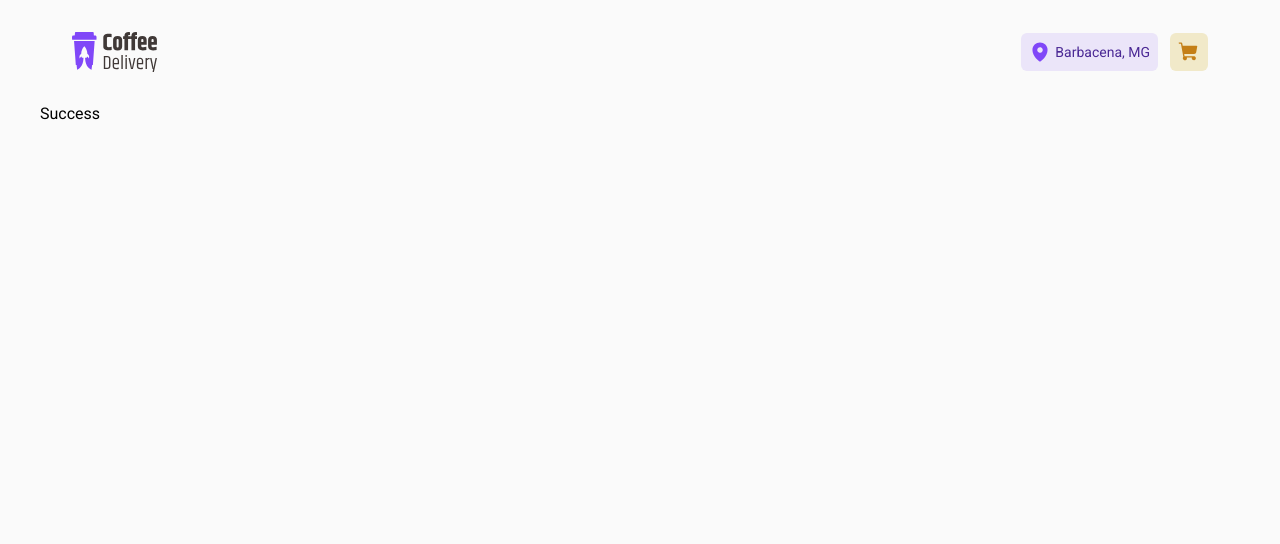
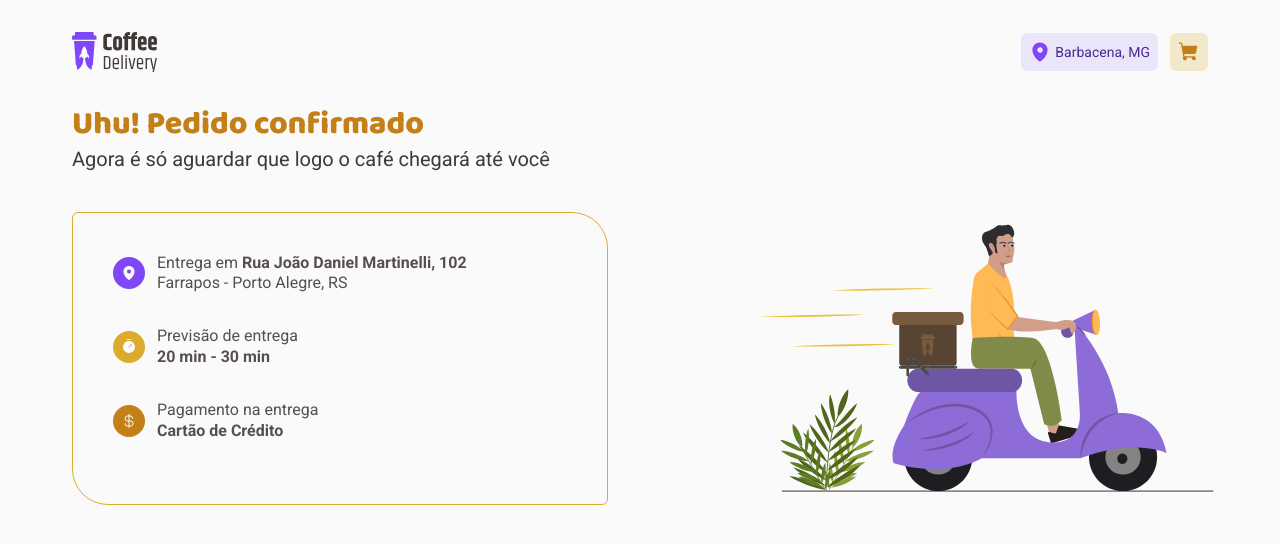
Before and after one commit to diegofchagas/coffe-delivery, a React (Vite) app: page /success in a window 1280 px wide. Shown: the top 544 px of the page. Built offline with nearby package versions, Linux system fonts and the light colour scheme.

Commit message:
add estrutura e estilização da pagina success

```diff
--- a/src/pages/Success/index.tsx
+++ b/src/pages/Success/index.tsx
@@ -1,7 +1,50 @@
-import React from 'react'
+//import { CurrencyDollar, MapPin, Timer } from '@phosphor-icons/react'
+import location from "../../assets/localização-success.svg";
+import timer from "../../assets/relogio.svg";
+import money from "../../assets/money.svg";
+import deliveryman from "../../assets/Illustration.svg";
+import {
+  DataDeliveryClient,
+  DataDeliveryContainer,
+  GridContainer,
+  SuccessContainer,
+} from "./style";
 
 export const Success = () => {
   return (
-    <div>Success</div>
-  )
-}
+
+    <SuccessContainer>
+        <h2>Uhu! Pedido confirmado</h2>
+        <p>Agora é só aguardar que logo o café chegará até você</p>
+
+      <GridContainer>
+        <DataDeliveryContainer>
+          <DataDeliveryClient>
+            <img src={location} alt="" />
+            <p>
+              Entrega em <strong>Rua João Daniel Martinelli, 102</strong>
+              <br />
+              Farrapos - Porto Alegre, RS
+            </p>
+          </DataDeliveryClient>
+          <DataDeliveryClient>
+            <img src={timer} alt="" />
+            <p>
+              Previsão de entrega <br />
+              <strong>20 min - 30 min</strong>{" "}
+            </p>
+          </DataDeliveryClient>
+          <DataDeliveryClient>
+            <img src={money} alt="" />
+            <p>
+              Pagamento na entrega <br />
+              <strong>Cartão de Crédito</strong>
+            </p>
+          </DataDeliveryClient>
+        </DataDeliveryContainer>
+
+        <img src={deliveryman} alt="" />
+      </GridContainer>
+    </SuccessContainer>
+  );
+};
--- a/src/pages/Success/style.ts
+++ b/src/pages/Success/style.ts
@@ -0,0 +1,44 @@
+import styled from 'styled-components';
+
+export const SuccessContainer = styled.div`
+margin-left:2rem;
+
+h2{
+  color:${({theme})=> theme['yellow-dark']};
+  font-family: "Baloo 2", sans-serif;
+  font-size:2rem;
+  font-weight:800;
+  line-height:130%;
+}
+
+> p{
+  font-size:1.25rem;
+  color:${({theme})=> theme['base-subtitle']};
+  line-height:130%;
+}
+`;
+
+export const GridContainer = styled.div`
+  display:grid;
+  grid-template-columns: 2fr 1fr;
+  margin-top:2.5rem;
+  color:${({theme})=> theme['base-text']};
+  line-height:130%;
+`;
+
+export const DataDeliveryContainer = styled.div`
+max-width:33.5rem;
+border-radius: 6px 36px;
+border:1px solid ${({theme})=> theme.yellow};
+padding:2.5rem;
+display:flex;
+flex-direction:column;
+align-items: flex-start;
+gap:2rem;
+`;
+
+export const DataDeliveryClient = styled.div`
+display:flex;
+align-items:center;
+gap: 0.75rem;
+`;
```
